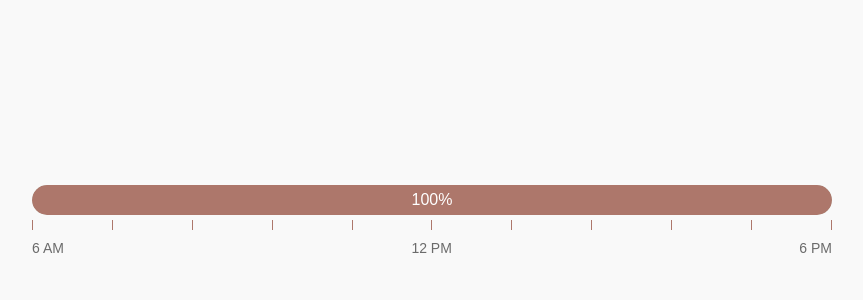
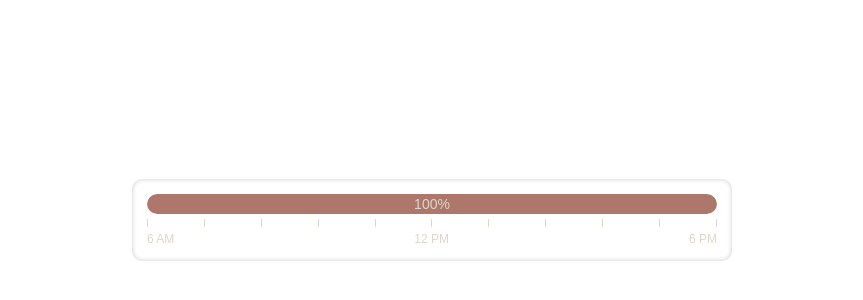
Before and after one commit to IndigoW0lf/WorkTracker, a plain HTML site: page index.html in a window 1280 px wide. Shown: the part 180-480 px from the top of the page, without its empty margins (208-1071 px from the left). Drawn offline with Linux system fonts and the light colour scheme.

Commit message:
Update index.html to make background transparent

```diff
--- a/index.html
+++ b/index.html
@@ -12,37 +12,41 @@
       box-sizing: border-box;
     }
 
-    /* Page Styling */
+    /* Transparent Background */
     body {
+      background-color: transparent;
+      font-family: Arial, sans-serif;
       display: flex;
       justify-content: center;
       align-items: center;
       height: 100vh;
-      background-color: #f9f9f9;
-      font-family: Arial, sans-serif;
     }
 
-    /* Progress Bar Container */
-    .progress-container {
+    /* Tracker Container */
+    .tracker-container {
       width: 90%;
-      max-width: 800px;
+      max-width: 600px;
+      /* Uncomment this line for a beige background box */
+      /* background-color: #ded6cb; */
+      padding: 15px;
+      border-radius: 10px;
+      box-shadow: inset 0 0 5px rgba(0, 0, 0, 0.2);
     }
 
     /* Progress Bar */
     .progress-bar {
       position: relative;
       background-color: #ded6cb;
-      height: 30px;
-      border-radius: 15px;
+      height: 20px;
+      border-radius: 10px;
       overflow: hidden;
-      box-shadow: inset 0 0 5px rgba(0, 0, 0, 0.2);
     }
 
     .progress-bar-fill {
       width: 0;
       background-color: #ad776b;
       height: 100%;
-      border-radius: 15px;
+      border-radius: 10px;
       transition: width 0.5s;
     }
 
@@ -52,36 +56,36 @@
       top: 50%;
       left: 50%;
       transform: translate(-50%, -50%);
-      font-size: 16px;
-      color: #ffffff;
+      font-size: 14px;
+      color: #ded6cb; /* Light beige font */
     }
 
     /* Time Ticks and Labels */
     .time-labels {
       display: flex;
       justify-content: space-between;
-      margin-top: 10px;
-      font-size: 14px;
-      color: #6b6b6b;
+      margin-top: 5px;
+      font-size: 12px;
+      color: #ded6cb; /* Light beige font */
     }
 
     .hour-ticks {
       position: relative;
       margin-top: 5px;
-      height: 10px;
+      height: 8px;
       display: flex;
       justify-content: space-between;
     }
 
     .hour-tick {
       width: 1px;
-      height: 10px;
-      background-color: #ad776b;
+      height: 8px;
+      background-color: #ded6cb; /* Light beige tick marks */
     }
   </style>
 </head>
 <body>
-  <div class="progress-container">
+  <div class="tracker-container">
     <!-- Progress Bar -->
     <div class="progress-bar">
       <div id="progress-bar-fill" class="progress-bar-fill"></div>
```
